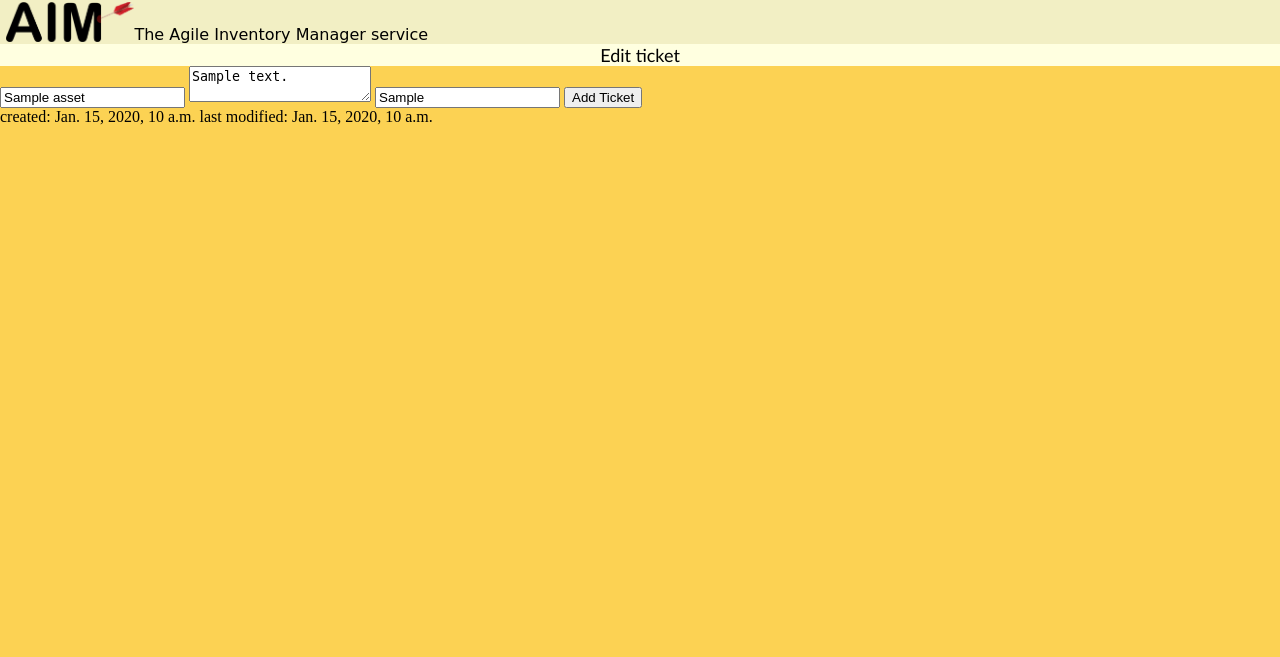
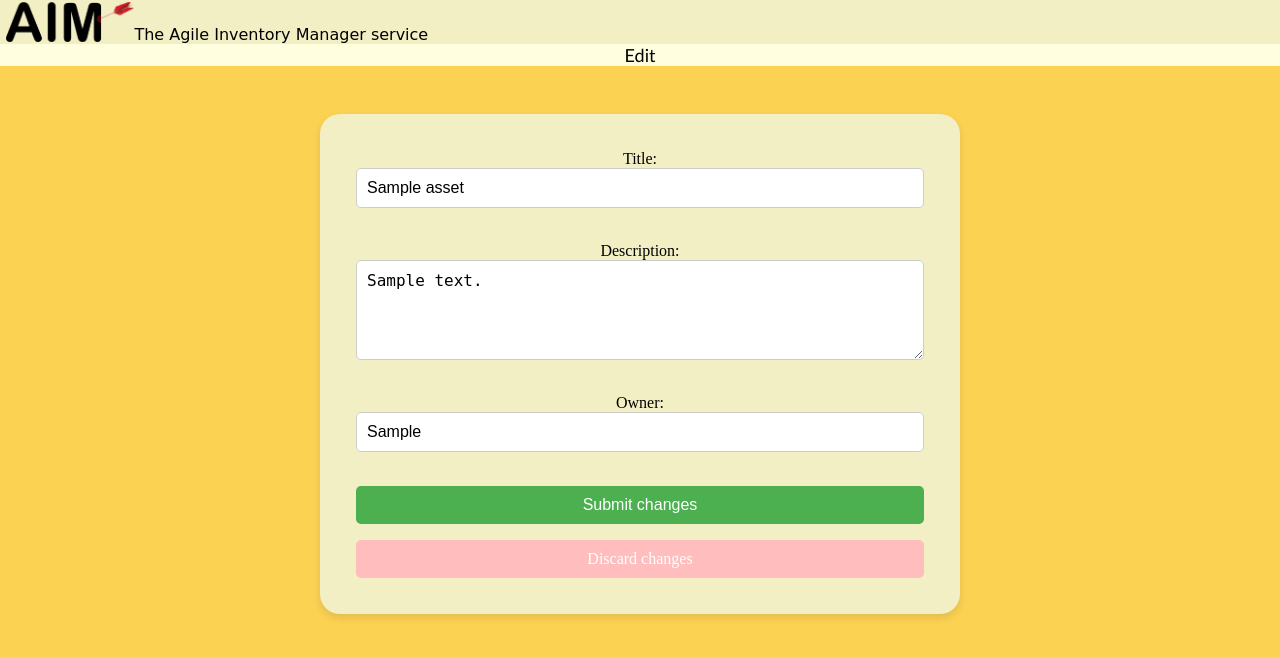
Before and after one commit to Luke-Parkin/softend-assignment, a Django app: template tickets/templates/edit.html in a window 1280 px wide. Shown: the top 657 px of the page. Run offline with Django 3.2, Linux system fonts and the light colour scheme; the template is opened without the code that fills it: most values are stand-ins (such as "Sample title", 1, 10 or a date in 2020).

Commit message:
Make the edit page beautiful (so much css)

```diff
--- /dev/null
+++ b/static/css/edit-forms.css
@@ -0,0 +1,72 @@
+/* Edit page */
+form {
+    display: flex;
+    flex-direction: column;
+    padding:1em;
+}
+
+form label {
+    margin-bottom: 0.5em;
+    font-weight: bold;
+    color: #333;
+}
+
+form input[type="text"],
+form textarea {
+    width: 100%;
+    padding: 10px;
+    margin-bottom: 1em;
+    border: 1px solid #ccc;
+    border-radius: 5px;
+    font-size: 16px;
+    box-sizing: border-box;
+}
+
+form textarea {
+    height: 100px;
+    resize: vertical;
+}
+
+form button {
+    padding: 10px 15px;
+    background-color: #4CAF50;
+    color: white;
+    border: none;
+    border-radius: 5px;
+    cursor: pointer;
+    font-size: 16px;
+    transition: background-color 0.3s;
+}
+
+form button:hover {
+    background-color: #45a049;
+}
+
+.button-link {
+    display: inline-block;
+    padding: 10px 15px;
+    background-color: #ffbdbd;
+    color: white;
+    border: none;
+    border-radius: 5px;
+    cursor: pointer;
+    font-size: 16px;
+    transition: background-color 0.3s;
+    text-decoration: none;
+    text-align: center;
+    width: 100%;
+    width: -moz-available;          /* For firefox (i think their engines called blink?? */
+    width: -webkit-fill-available;  /* for WebKit */
+    width: fill-available;
+    align-self: center;
+    margin-top:1em;
+
+}
+
+.button-link:hover {
+    background-color: #ff8e8e;
+}
+
+.button-link:visited {
+    color: white;  /* Blue links are ugly */
+}
--- a/static/css/styles.css
+++ b/static/css/styles.css
@@ -87,6 +87,7 @@
         width: 100%;
         height:100%;
         border-radius: 0;
+        padding:0em;
     }
 }
 
--- a/tickets/templates/edit.html
+++ b/tickets/templates/edit.html
@@ -1,18 +1,25 @@
 {% extends 'base-header.html' %}
-{%block content%}
-<div class="sub-header">Edit ticket</div>
+{% block content %}
+{% load static %}
+    <link rel="stylesheet" type="text/css" href="{% static 'css/edit-forms.css' %}">
+<body style="display:flex;">
+    <div class="sub-header">Edit</div>
+
+    <div class="landing-container" style="margin:auto; margin-top:3em;">
         <form id ="edit-form" method ="post">
             {% csrf_token %}
             <input type="hidden" name="asset_id" value="{{ asset.asset_id }}">
-    <input type="text" name="title" value="{{asset.asset_title}}" required>
-    <textarea name="description" required>{{asset.asset_description}}</textarea>    {% if user.is_superuser %}
-    <input type="text" name="owner" value="{{asset.user_owner}}" required>
+            Title: <input type="text" name="title" value="{{asset.asset_title}}" required><br>
+            Description: <textarea name="description" required>{{asset.asset_description}}</textarea><br>
+            {% if user.is_superuser %}
+            Owner: <input type="text" name="owner" value="{{asset.user_owner}}" required><br>
             {% else %}
-    <input type="text" name="owner" value="{{asset.user_owner}}" readonly>
+            Owner: <input type="text" name="owner" value="{{asset.user_owner}}" readonly><br>
             {% endif %}
-    <button type="submit">Add Ticket</button>
+            <button type="submit">Submit changes</button>
+            <a href="{% url 'dashboard' %}" class="button-link">Discard changes</a>
         </form>
 
-created: {{asset.created_at}}
-last modified: {{asset.last_modified}}
-{%endblock%}
+    </div>
+</div>
+{% endblock %}
```
Lines whose indentation alone changed are shown as unchanged.
